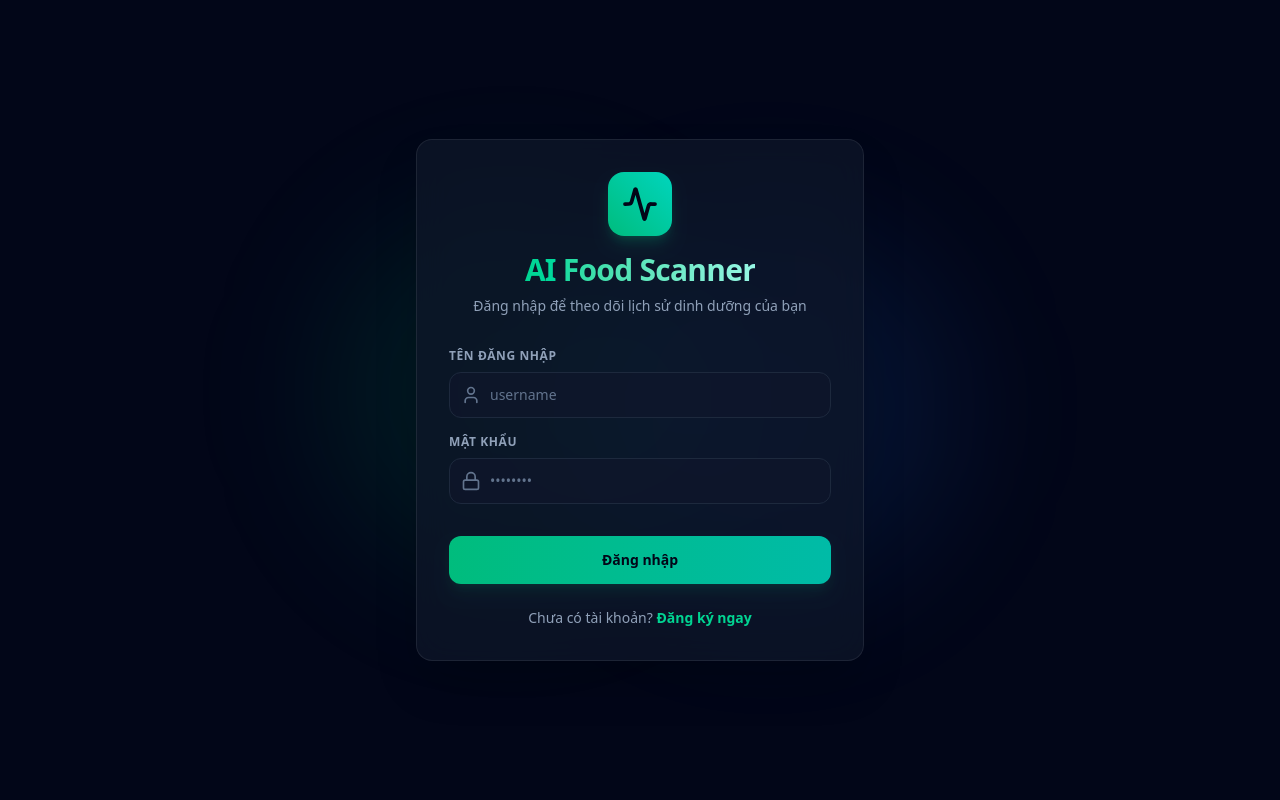
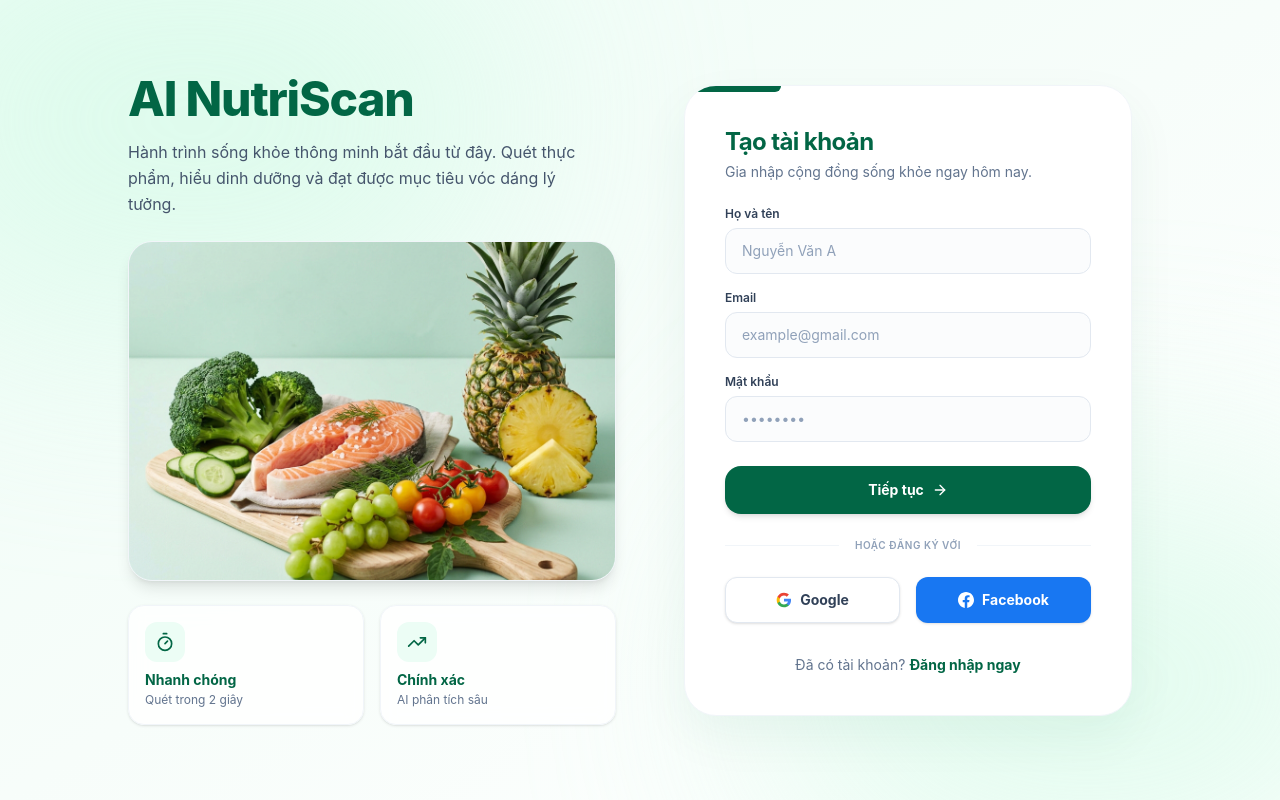
Before and after one commit to viethuy16062004/ai-food-scanner, a React (Vite) app in the folder frontend/: page / in a window 1280 px wide. Built offline with nearby package versions, Linux system fonts and the light colour scheme.

Commit message:
feature: redesign login and registration page to match UI mockup

```diff
--- a/frontend/src/App.jsx
+++ b/frontend/src/App.jsx
@@ -6,6 +6,7 @@ import Dashboard from "./components/dashboard/Dashboard";
 import HistoryList from "./components/history/HistoryList";
 import Header from "./layouts/Header";
 import Footer from "./layouts/Footer";
+import { Activity } from "lucide-react";
 
 export default function App() {
   const [isAuthenticated, setIsAuthenticated] = useState(false);
--- a/frontend/src/components/auth/LoginRegister.jsx
+++ b/frontend/src/components/auth/LoginRegister.jsx
@@ -1,10 +1,11 @@
 import React, { useState } from "react";
 import { api } from "../../services/api";
-import { Lock, User, Mail, ShieldAlert, CheckCircle, Activity } from "lucide-react";
+import { Lock, User, Mail, ShieldAlert, CheckCircle, ArrowRight, Timer, TrendingUp } from "lucide-react";
+import registerHero from "../../assets/register_hero.png";
 
 export default function LoginRegister({ onAuthSuccess }) {
-  const [isLogin, setIsLogin] = useState(true);
-  const [username, setUsername] = useState("");
+  const [isLogin, setIsLogin] = useState(false); // Default to registration view as per user request
+  const [emailOrUsername, setEmailOrUsername] = useState("");
   const [password, setPassword] = useState("");
   const [email, setEmail] = useState("");
   const [fullName, setFullName] = useState("");
@@ -20,13 +21,17 @@ export default function LoginRegister({ onAuthSuccess }) {
 
     try {
       if (isLogin) {
-        await api.login(username, password);
+        await api.login(emailOrUsername, password);
         onAuthSuccess();
       } else {
-        await api.register(username, password, email, fullName);
+        // Register using email as both username and email to align with the form design
+        await api.register(email, password, email, fullName);
         setSuccess("Đăng ký thành công! Đang chuyển sang đăng nhập...");
+        // Auto-fill the email and switch to login
+        const registeredEmail = email;
         setTimeout(() => {
           setIsLogin(true);
+          setEmailOrUsername(registeredEmail);
           setPassword("");
           setError("");
           setSuccess("");
@@ -40,143 +45,231 @@ export default function LoginRegister({ onAuthSuccess }) {
   };
 
   return (
-    <div className="min-h-screen flex items-center justify-center bg-slate-950 px-4 py-12 relative overflow-hidden">
-      {/* Background decoration */}
-      <div className="absolute top-1/4 left-1/4 w-96 h-96 bg-emerald-500/10 rounded-full blur-3xl"></div>
-      <div className="absolute bottom-1/4 right-1/4 w-96 h-96 bg-blue-500/10 rounded-full blur-3xl"></div>
+    <div className="min-h-screen w-full bg-gradient-to-br from-[#eefdf6] via-[#f7fdfa] to-white flex items-center justify-center p-4 md:p-8 font-sans text-slate-800 relative overflow-hidden">
+      {/* Decorative background glows */}
+      <div className="absolute top-[-10%] left-[-10%] w-[50%] h-[50%] bg-[#d1fae5] rounded-full blur-[120px] opacity-60 pointer-events-none"></div>
+      <div className="absolute bottom-[-10%] right-[-10%] w-[50%] h-[50%] bg-[#d1fae5] rounded-full blur-[120px] opacity-60 pointer-events-none"></div>
 
-      <div className="w-full max-w-md glass p-8 rounded-2xl shadow-2xl relative z-10">
-        <div className="flex flex-col items-center mb-8">
-          <div className="w-16 h-16 rounded-2xl bg-gradient-to-tr from-emerald-500 to-teal-400 flex items-center justify-center shadow-lg shadow-emerald-500/20 mb-4">
-            <Activity className="w-9 h-9 text-slate-950 stroke-[2.5]" />
+      <div className="w-full max-w-5xl grid grid-cols-1 lg:grid-cols-12 gap-8 lg:gap-12 items-center relative z-10">
+
+        {/* Left Column: Brand description & Hero showcase */}
+        <div className="lg:col-span-6 flex flex-col justify-center text-left">
+          <h1 className="text-4xl lg:text-5xl font-extrabold text-[#026645] tracking-tight mb-4">
+            AI NutriScan
+          </h1>
+          <p className="text-slate-600 text-sm lg:text-base max-w-md leading-relaxed mb-6">
+            Hành trình sống khỏe thông minh bắt đầu từ đây. Quét thực phẩm, hiểu dinh dưỡng và đạt được mục tiêu vóc dáng lý tưởng.
+          </p>
+
+          {/* Main Hero Image */}
+          <div className="relative rounded-3xl overflow-hidden shadow-lg border border-slate-100 mb-6 bg-emerald-50 max-h-[340px] flex items-center justify-center">
+            <img
+              src={registerHero}
+              alt="AI NutriScan Fresh Foods"
+              className="w-full h-full object-cover"
+            />
           </div>
-          <h1 className="text-3xl font-extrabold tracking-tight bg-gradient-to-r from-emerald-400 to-teal-200 bg-clip-text text-transparent">
-            AI Food Scanner
-          </h1>
-          <p className="text-slate-400 text-sm mt-2 text-center">
-            {isLogin ? "Đăng nhập để theo dõi lịch sử dinh dưỡng của bạn" : "Đăng ký tài khoản mới để bắt đầu"}
+
+          {/* Side-by-side highlights */}
+          <div className="grid grid-cols-2 gap-4">
+            <div className="bg-white/80 backdrop-blur-sm p-4 rounded-2xl border border-slate-100 shadow-sm flex flex-col gap-2">
+              <div className="w-10 h-10 rounded-xl bg-emerald-50 flex items-center justify-center text-[#026645]">
+                <Timer className="w-5 h-5" />
+              </div>
+              <div>
+                <h3 className="font-bold text-[#026645] text-sm">Nhanh chóng</h3>
+                <p className="text-slate-500 text-xs mt-0.5">Quét trong 2 giây</p>
+              </div>
+            </div>
+
+            <div className="bg-white/80 backdrop-blur-sm p-4 rounded-2xl border border-slate-100 shadow-sm flex flex-col gap-2">
+              <div className="w-10 h-10 rounded-xl bg-emerald-50 flex items-center justify-center text-[#026645]">
+                <TrendingUp className="w-5 h-5" />
+              </div>
+              <div>
+                <h3 className="font-bold text-[#026645] text-sm">Chính xác</h3>
+                <p className="text-slate-500 text-xs mt-0.5">AI phân tích sâu</p>
+              </div>
+            </div>
+          </div>
+        </div>
+
+        {/* Right Column: Interactive card */}
+        <div className="lg:col-span-6 w-full flex justify-center">
+          <div className="w-full max-w-md bg-white rounded-[2rem] shadow-[0_20px_50px_rgba(2,102,69,0.06)] border border-slate-100 p-8 md:p-10 relative overflow-hidden flex flex-col">
+
+            {/* Top decorative bar */}
+            <div className="absolute top-0 left-0 w-24 h-1.5 bg-[#026645] rounded-br-lg"></div>
+
+            {/* Header info */}
+            <div className="mb-6">
+              <h2 className="text-2xl font-bold text-[#026645] tracking-tight">
+                {isLogin ? "Đăng nhập" : "Tạo tài khoản"}
+              </h2>
+              <p className="text-slate-500 text-sm mt-1">
+                {isLogin ? "Chào mừng trở lại! Hãy đăng nhập để tiếp tục." : "Gia nhập cộng đồng sống khỏe ngay hôm nay."}
               </p>
             </div>
 
+            {/* Notification alert states */}
             {error && (
-          <div className="mb-6 p-4 rounded-xl bg-red-500/10 border border-red-500/20 text-red-400 text-sm flex items-start gap-3">
-            <ShieldAlert className="w-5 h-5 shrink-0 mt-0.5" />
+              <div className="mb-4 p-3.5 rounded-xl bg-red-50 border border-red-100 text-red-600 text-xs flex items-start gap-2.5">
+                <ShieldAlert className="w-4 h-4 shrink-0 mt-0.5" />
                 <span>{error}</span>
               </div>
             )}
 
             {success && (
-          <div className="mb-6 p-4 rounded-xl bg-emerald-500/10 border border-emerald-500/20 text-emerald-400 text-sm flex items-start gap-3">
-            <CheckCircle className="w-5 h-5 shrink-0 mt-0.5" />
+              <div className="mb-4 p-3.5 rounded-xl bg-emerald-50 border border-emerald-100 text-emerald-700 text-xs flex items-start gap-2.5">
+                <CheckCircle className="w-4 h-4 shrink-0 mt-0.5" />
                 <span>{success}</span>
               </div>
             )}
 
+            {/* Authentication Form */}
             <form onSubmit={handleSubmit} className="space-y-4">
+              {isLogin ? (
+                <>
                   <div>
-            <label className="block text-xs font-semibold text-slate-400 uppercase tracking-wider mb-2">
-              Tên đăng nhập
+                    <label className="block text-xs font-semibold text-slate-700 mb-1.5">
+                      Email hoặc Tên đăng nhập
                     </label>
-            <div className="relative">
-              <span className="absolute inset-y-0 left-0 pl-3 flex items-center text-slate-500">
-                <User className="w-5 h-5" />
-              </span>
                     <input
                       type="text"
                       required
-                value={username}
-                onChange={(e) => setUsername(e.target.value)}
-                className="w-full bg-slate-900/60 border border-slate-800 rounded-xl py-3 pl-10 pr-4 text-slate-100 placeholder-slate-500 focus:outline-none focus:border-emerald-500 focus:ring-1 focus:ring-emerald-500 transition-all text-sm"
-                placeholder="username"
+                      value={emailOrUsername}
+                      onChange={(e) => setEmailOrUsername(e.target.value)}
+                      className="w-full bg-slate-50/50 border border-slate-200 focus:border-[#026645] focus:bg-white rounded-xl py-3 px-4 text-slate-800 placeholder-slate-400 focus:outline-none transition-all text-sm"
+                      placeholder="example@gmail.com"
                     />
                   </div>
+
+                  <div>
+                    <label className="block text-xs font-semibold text-slate-700 mb-1.5">
+                      Mật khẩu
+                    </label>
+                    <input
+                      type="password"
+                      required
+                      value={password}
+                      onChange={(e) => setPassword(e.target.value)}
+                      className="w-full bg-slate-50/50 border border-slate-200 focus:border-[#026645] focus:bg-white rounded-xl py-3 px-4 text-slate-800 placeholder-slate-400 focus:outline-none transition-all text-sm"
+                      placeholder="••••••••"
+                    />
                   </div>
-
-          {!isLogin && (
+                </>
+              ) : (
                 <>
                   <div>
-                <label className="block text-xs font-semibold text-slate-400 uppercase tracking-wider mb-2">
+                    <label className="block text-xs font-semibold text-slate-700 mb-1.5">
                       Họ và tên
                     </label>
-                <div className="relative">
-                  <span className="absolute inset-y-0 left-0 pl-3 flex items-center text-slate-500">
-                    <User className="w-5 h-5" />
-                  </span>
                     <input
                       type="text"
                       required
                       value={fullName}
                       onChange={(e) => setFullName(e.target.value)}
-                    className="w-full bg-slate-900/60 border border-slate-800 rounded-xl py-3 pl-10 pr-4 text-slate-100 placeholder-slate-500 focus:outline-none focus:border-emerald-500 focus:ring-1 focus:ring-emerald-500 transition-all text-sm"
+                      className="w-full bg-slate-50/50 border border-slate-200 focus:border-[#026645] focus:bg-white rounded-xl py-3 px-4 text-slate-800 placeholder-slate-400 focus:outline-none transition-all text-sm"
                       placeholder="Nguyễn Văn A"
                     />
                   </div>
-              </div>
 
                   <div>
-                <label className="block text-xs font-semibold text-slate-400 uppercase tracking-wider mb-2">
-                  Địa chỉ Email
+                    <label className="block text-xs font-semibold text-slate-700 mb-1.5">
+                      Email
                     </label>
-                <div className="relative">
-                  <span className="absolute inset-y-0 left-0 pl-3 flex items-center text-slate-500">
-                    <Mail className="w-5 h-5" />
-                  </span>
                     <input
                       type="email"
                       required
                       value={email}
                       onChange={(e) => setEmail(e.target.value)}
-                    className="w-full bg-slate-900/60 border border-slate-800 rounded-xl py-3 pl-10 pr-4 text-slate-100 placeholder-slate-500 focus:outline-none focus:border-emerald-500 focus:ring-1 focus:ring-emerald-500 transition-all text-sm"
+                      className="w-full bg-slate-50/50 border border-slate-200 focus:border-[#026645] focus:bg-white rounded-xl py-3 px-4 text-slate-800 placeholder-slate-400 focus:outline-none transition-all text-sm"
                       placeholder="example@gmail.com"
                     />
                   </div>
-              </div>
-            </>
-          )}
 
                   <div>
-            <label className="block text-xs font-semibold text-slate-400 uppercase tracking-wider mb-2">
+                    <label className="block text-xs font-semibold text-slate-700 mb-1.5">
                       Mật khẩu
                     </label>
-            <div className="relative">
-              <span className="absolute inset-y-0 left-0 pl-3 flex items-center text-slate-500">
-                <Lock className="w-5 h-5" />
-              </span>
                     <input
                       type="password"
                       required
                       value={password}
                       onChange={(e) => setPassword(e.target.value)}
-                className="w-full bg-slate-900/60 border border-slate-800 rounded-xl py-3 pl-10 pr-4 text-slate-100 placeholder-slate-500 focus:outline-none focus:border-emerald-500 focus:ring-1 focus:ring-emerald-500 transition-all text-sm"
+                      className="w-full bg-slate-50/50 border border-slate-200 focus:border-[#026645] focus:bg-white rounded-xl py-3 px-4 text-slate-800 placeholder-slate-400 focus:outline-none transition-all text-sm"
                       placeholder="••••••••"
                     />
                   </div>
-          </div>
+                </>
+              )}
 
               <button
                 type="submit"
                 disabled={loading}
-            className="w-full bg-gradient-to-r from-emerald-500 to-teal-500 hover:from-emerald-600 hover:to-teal-600 active:scale-[0.99] text-slate-950 font-bold py-3.5 px-4 rounded-xl shadow-lg shadow-emerald-500/10 hover:shadow-emerald-500/20 transition-all text-sm mt-4 disabled:opacity-50"
+                className="w-full bg-[#026645] hover:bg-[#015237] active:scale-[0.99] text-white font-bold py-3.5 px-6 rounded-2xl shadow-md hover:shadow-lg hover:shadow-emerald-900/10 transition-all text-sm mt-6 flex items-center justify-center gap-2 disabled:opacity-50"
               >
-            {loading ? "Đang xử lý..." : isLogin ? "Đăng nhập" : "Đăng ký"}
+                <span>{loading ? "Đang xử lý..." : isLogin ? "Đăng nhập" : "Tiếp tục"}</span>
+                {!loading && !isLogin && <ArrowRight className="w-4 h-4" />}
               </button>
             </form>
 
-        <div className="mt-6 text-center text-sm">
-          <span className="text-slate-400">
-            {isLogin ? "Chưa có tài khoản?" : "Đã có tài khoản?"}{" "}
+            {/* Separator line */}
+            <div className="flex items-center my-6">
+              <div className="flex-1 border-t border-slate-100"></div>
+              <span className="px-4 text-[10px] text-slate-400 uppercase tracking-wider font-semibold">
+                {isLogin ? "Hoặc đăng nhập với" : "Hoặc đăng ký với"}
               </span>
+              <div className="flex-1 border-t border-slate-100"></div>
+            </div>
+
+            {/* Social Logins */}
+            <div className="grid grid-cols-2 gap-4">
               <button
+                type="button"
+                onClick={() => alert("Chức năng đang được phát triển")}
+                className="flex items-center justify-center bg-white border border-slate-200 hover:bg-slate-50 active:scale-[0.98] text-slate-700 font-bold py-3 px-4 rounded-xl shadow-sm transition-all text-sm"
+              >
+                <svg className="w-4 h-4 mr-2" viewBox="0 0 24 24" width="24" height="24" xmlns="http://www.w3.org/2000/svg">
+                  <path d="M22.56 12.25c0-.78-.07-1.53-.2-2.25H12v4.26h5.92c-.26 1.37-1.04 2.53-2.21 3.31v2.77h3.57c2.08-1.92 3.28-4.74 3.28-8.09z" fill="#4285F4"/>
+                  <path d="M12 23c2.97 0 5.46-.98 7.28-2.66l-3.57-2.77c-.98.66-2.23 1.06-3.71 1.06-2.86 0-5.29-1.93-6.16-4.53H2.18v2.84C3.99 20.53 7.7 23 12 23z" fill="#34A853"/>
+                  <path d="M5.84 14.09c-.22-.66-.35-1.36-.35-2.09s.13-1.43.35-2.09V7.06H2.18C1.43 8.55 1 10.22 1 12s.43 3.45 1.18 4.94l2.85-2.22.81-.63z" fill="#FBBC05"/>
+                  <path d="M12 5.38c1.62 0 3.06.56 4.21 1.64l3.15-3.15C17.45 2.09 14.97 1 12 1 7.7 1 3.99 3.47 2.18 7.06l3.66 2.84c.87-2.6 3.3-4.53 6.16-4.53z" fill="#EA4335"/>
+                </svg>
+                <span>Google</span>
+              </button>
+
+              <button
+                type="button"
+                onClick={() => alert("Chức năng đang được phát triển")}
+                className="flex items-center justify-center bg-[#1877f2] hover:bg-[#166fe5] active:scale-[0.98] text-white font-bold py-3 px-4 rounded-xl shadow-sm transition-all text-sm"
+              >
+                <svg className="w-4 h-4 mr-2 fill-current" viewBox="0 0 24 24" width="24" height="24" xmlns="http://www.w3.org/2000/svg">
+                  <path d="M24 12.073c0-6.627-5.373-12-12-12s-12 5.373-12 12c0 5.99 4.388 10.954 10.125 11.854v-8.385H7.078v-3.47h3.047V9.43c0-3.007 1.792-4.669 4.533-4.669 1.312 0 2.686.235 2.686.235v2.953H15.83c-1.491 0-1.956.925-1.956 1.874v2.25h3.328l-.532 3.47h-2.796v8.385C19.612 23.027 24 18.062 24 12.073z"/>
+                </svg>
+                <span>Facebook</span>
+              </button>
+            </div>
+
+            {/* Toggle login/register */}
+            <div className="mt-8 text-center text-sm text-slate-500">
+              <span>{isLogin ? "Chưa có tài khoản?" : "Đã có tài khoản?"}</span>
+              <button
+                type="button"
                 onClick={() => {
                   setIsLogin(!isLogin);
                   setError("");
                   setSuccess("");
                 }}
-            className="text-emerald-400 font-bold hover:underline hover:text-emerald-300 transition-all"
+                className="text-[#026645] font-bold hover:underline ml-1"
               >
                 {isLogin ? "Đăng ký ngay" : "Đăng nhập ngay"}
               </button>
             </div>
+
+          </div>
+        </div>
+
       </div>
     </div>
   );
```
Also changed, not shown: frontend/src/assets/register_hero.png (added). Lines whose indentation alone changed are shown as unchanged.
